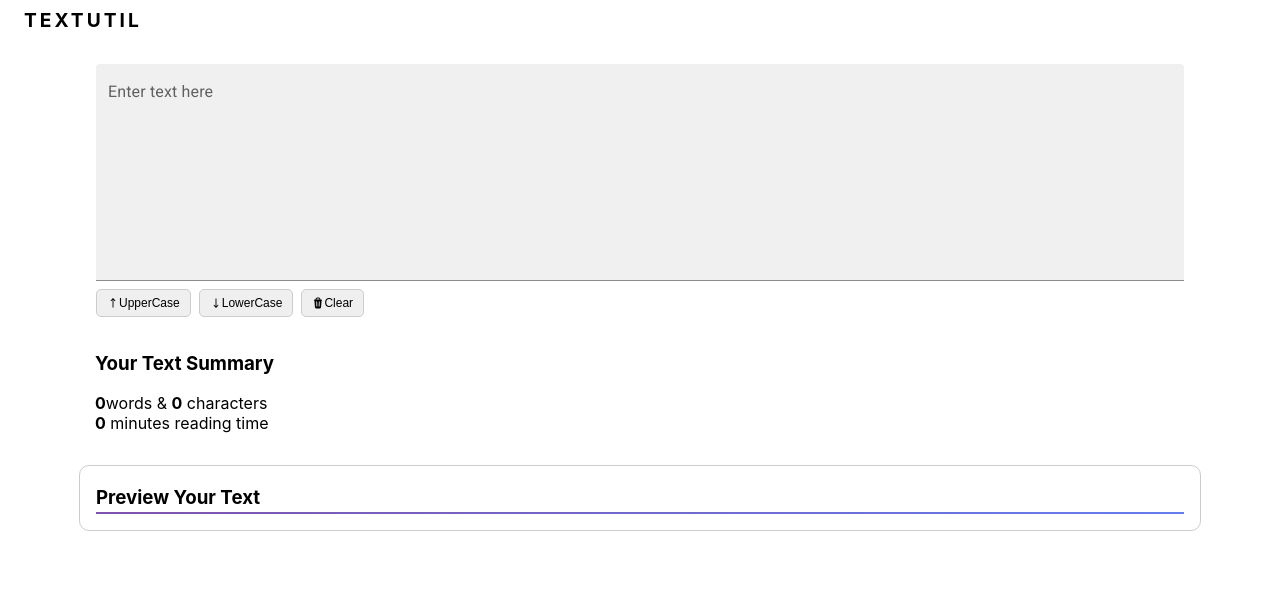
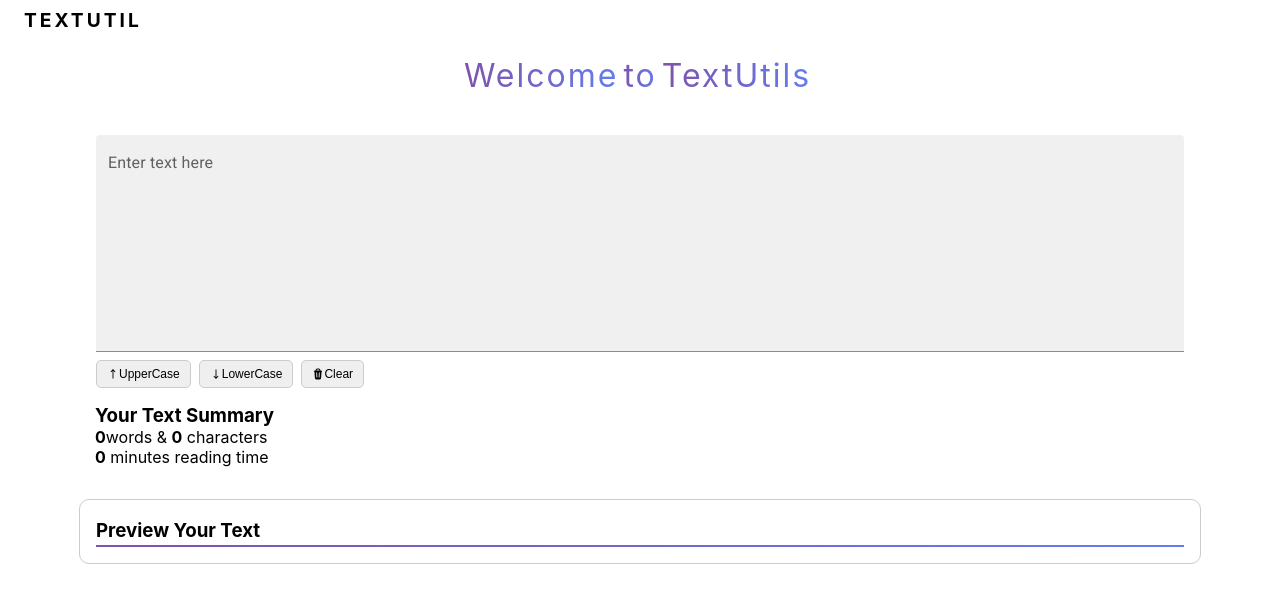
Before and after one commit to partha7978/text-utils, a React (Create React App) app: page / in a window 1280 px wide. Shown: the top 602 px of the page. Built offline with nearby package versions, Linux system fonts and the light colour scheme.

Commit message:
adding heading and framer motion animation

```diff
--- a/package.json
+++ b/package.json
@@ -9,6 +9,7 @@
     "@testing-library/jest-dom": "^5.16.5",
     "@testing-library/react": "^13.3.0",
     "@testing-library/user-event": "^13.5.0",
+    "framer-motion": "^7.2.1",
     "react": "^18.2.0",
     "react-dom": "^18.2.0",
     "react-scripts": "5.0.1",
--- a/src/App.js
+++ b/src/App.js
@@ -1,4 +1,5 @@
 import './App.css';
+import AnimatedText from './components/AnimatedText/AnimatedText';
 import NavBar from './components/NavBar/NavBar';
 import TextArea from './components/TextArea/TextArea';
 
@@ -6,6 +7,7 @@ function App() {
   return (
     <>
       <NavBar />
+      <AnimatedText text="Welcome to TextUtils" />
       <TextArea label="Enter text here" />
     </>
   );
--- /dev/null
+++ b/src/components/AnimatedText/AnimatedText.css
@@ -0,0 +1,28 @@
+.textContainer {
+    width: auto;
+    height: auto;
+    text-align: center;
+    display: flex;
+    flex-direction: row;
+    justify-content: center;
+    align-items: center;
+    padding: 1rem;
+}
+.textContainer span {
+    background-image: linear-gradient(to right, #7F53AC, #647DEE);
+    -webkit-background-clip: text;
+    -webkit-text-fill-color: transparent;
+    font-size: 2rem;
+    font-weight: 400;
+    margin: 0;
+    letter-spacing: 2px;
+}
+
+@media only screen and (max-width: 700px) {
+    .textContainer {
+        margin-top: 2rem;
+    }
+    .textContainer span {
+        font-size: 1.7rem;
+    }
+}
--- /dev/null
+++ b/src/components/AnimatedText/AnimatedText.js
@@ -0,0 +1,59 @@
+import React from 'react'
+import { motion } from "framer-motion";
+import './AnimatedText.css'
+
+export default function AnimatedText({text}) {
+    const words = text.split(" ");
+
+    // Variants for Container of words.
+      const container = {
+        hidden: { opacity: 0 },
+        visible: (i = 1) => ({
+          opacity: 1,
+          transition: { staggerChildren: 0.22, delayChildren: 0.44 * i },
+        }),
+      };
+
+    // Variants for each word.
+
+      const child = {
+        visible: {
+          opacity: 1,
+          x: 0,
+          transition: {
+            type: "spring",
+            damping: 12,
+            stiffness: 100,
+          },
+        },
+        hidden: {
+          opacity: 0,
+          x: 20,
+          transition: {
+            type: "spring",
+            damping: 12,
+            stiffness: 100,
+          },
+        },
+      };
+
+  return (
+    <motion.div
+    className="textContainer"
+    style={{ overflow: "hidden", display: "flex", fontSize: "2rem" }}
+    variants={container}
+    initial="hidden"
+    animate="visible"
+    >
+    {words.map((word, index) => (
+      <motion.span
+        variants={child}
+        style={{ marginRight: "5px" }}
+        key={index}
+      >
+        {word}
+      </motion.span>
+    ))}
+  </motion.div>
+  )
+}
--- a/src/index.css
+++ b/src/index.css
@@ -1,3 +1,7 @@
+* {
+  margin: 0;
+  padding: 0;
+}
 body {
   margin: 0;
   font-family: -apple-system, BlinkMacSystemFont, 'Segoe UI', 'Roboto', 'Oxygen',
```
Also changed, not shown: 1 other file (tests, documents, lock files or other folders).
